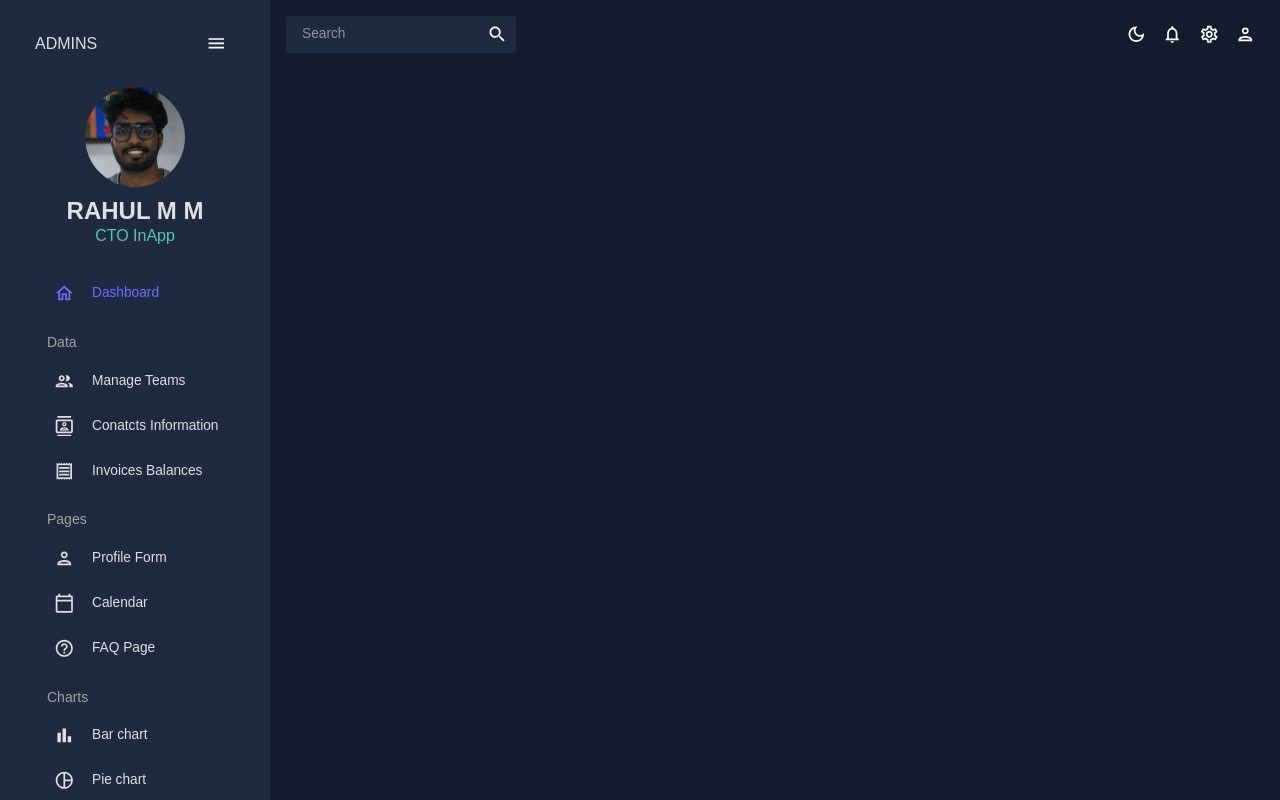
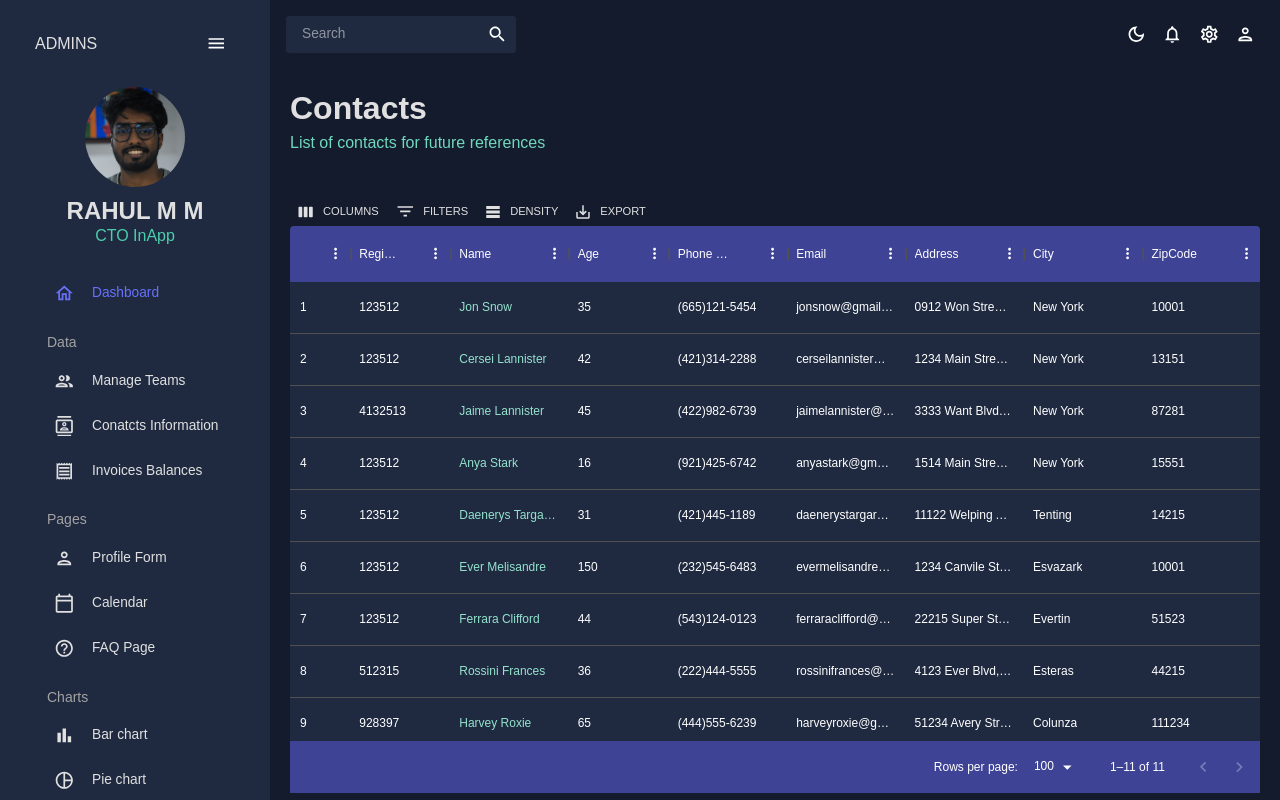
Before and after one commit to Rahulmm7/React-Admin-Dashboard-App, a React (Create React App) app: page /contacts in a window 1280 px wide. Built offline with nearby package versions, Linux system fonts and the light colour scheme.

Commit message:
completed contacts UI

```diff
--- a/src/App.js
+++ b/src/App.js
@@ -6,7 +6,7 @@
 import Sidebar from './scenes/global/Sidebar'
 import Team from './scenes/team'
 // import Invoices from './scenes/invoices'
-// import Contacts from './scenes/contacts'
+import Contacts from './scenes/contacts'
 // import Bar from './scenes/bar'
 // import Form from './scenes/form'
 // import Line from './scenes/line'
@@ -28,7 +28,7 @@
         <Routes>
           <Route path="/" element={<Dashboard/>}/>
            <Route path="/team" element={<Team/>}/>
-          {/* <Route path="/contacts" element={<Contacts/>}/> */}
+          <Route path="/contacts" element={<Contacts/>}/>
           {/* <Route path="/invoices" element={<Invoices/>}/> */}
           {/* <Route path="/bar" element={<Bar/>}/> */}
           {/* <Route path="/form" element={<Form/>}/> */}
--- /dev/null
+++ b/src/scenes/contacts/index.js
@@ -0,0 +1,88 @@
+import { Box, Typography, useTheme } from "@mui/material";
+import { DataGrid, GridToolbar } from "@mui/x-data-grid";
+import { tokens } from "../../theme";
+import { mockDataContacts } from "../../data/mockData";
+import Header from "../../components/Header";
+
+const Contacts = () => {
+  const theme = useTheme();
+  const colors = tokens(theme.palette.mode);
+  const columns = [
+    { field: "id", headerName: "ID", flex:0.5 },
+    { field: "registrarId", headerName: "Registrar Id" },
+    {
+      field: "name",
+      headerName: "Name",
+      flex: 1,
+      cellClassName: "name-column--cell",
+    },
+    {
+      field: "age",
+      headerName: "Age",
+      type: "number",
+      headerAlign: "left",
+      align: "left",
+    },
+    {
+      field: "phone",
+      headerName: "Phone Number",
+      flex: 1
+    },
+    {
+      field: "email",
+      headerName: "Email",
+      flex: 1
+    },
+    {
+      field: "address",
+      headerName: "Address",
+      flex: 1
+    },
+    {
+      field: "city",
+      headerName: "City",
+      flex: 1
+    },
+    {
+      field: "zipCode",
+      headerName: "ZipCode",
+      flex: 1
+    },
+  ];
+  return (
+    <Box m="20px">
+      <Header title="Contacts" subtitle="List of contacts for future references" />
+      <Box m="40px 0 0 0" height="75vh"
+       sx={{
+        "& .MuiDataGrid-root": {
+          border: "none",
+        },
+        "& .MuiDataGrid-cell": {
+          borderBottom: "none",
+        },
+        "& .name-column--cell": {
+          color: colors.greenAccent[300],
+        },
+        "& .MuiDataGrid-columnHeaders": {
+          backgroundColor: colors.blueAccent[700],
+          borderBottom: "none",
+        },
+        "& .MuiDataGrid-virtualScroller": {
+          backgroundColor: colors.primary[400],
+        },
+        "& .MuiDataGrid-footerContainer": {
+          borderTop: "none",
+          backgroundColor: colors.blueAccent[700],
+        },
+        "& .MuiDataGrid-toolbarContainer .MuiButton-text": {
+          color: `${colors.grey[100]} !important`,
+        },
+      }}
+      >
+        <DataGrid rows={mockDataContacts} columns={columns} components={{Toolbar : GridToolbar}} />
+      </Box>
+    </Box>
+  );
+};
+
+export default Contacts;
--- a/src/scenes/global/Sidebar.js
+++ b/src/scenes/global/Sidebar.js
@@ -143,7 +143,7 @@
             />
             <Item
               title="Conatcts Information"
-              to="/contatcts"
+              to="/contacts"
               icon={<ContactsOutlinedIcon />}
               selected={selected}
               setSelected={setSelected}
--- a/src/scenes/team/index.js
+++ b/src/scenes/team/index.js
@@ -68,7 +68,7 @@
   ];
   return (
     <Box m="20px">
-      <Header title="Team" subtitle="Managinf the team members" />
+      <Header title="Team" subtitle="Managing the team members" />
       <Box m="40px 0 0 0" height="75vh"
        sx={{
         "& .MuiDataGrid-root": {
```
